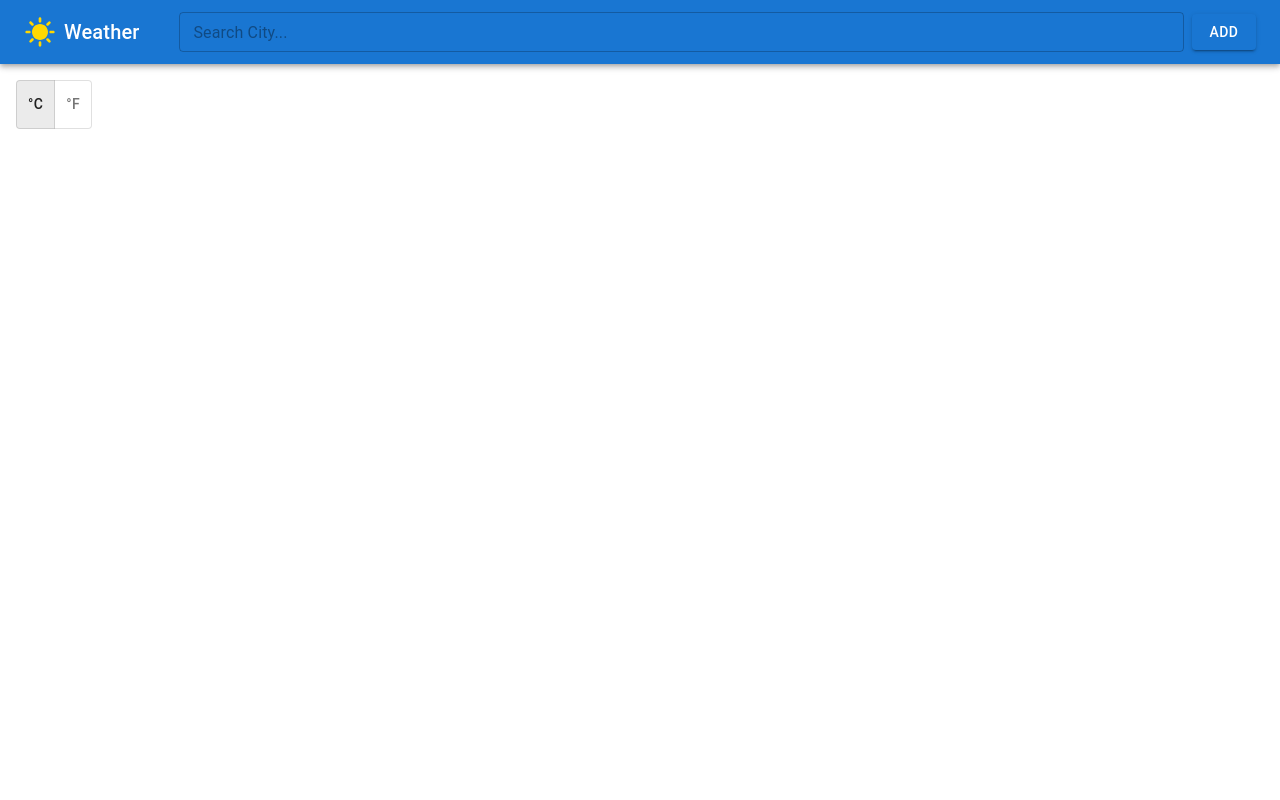
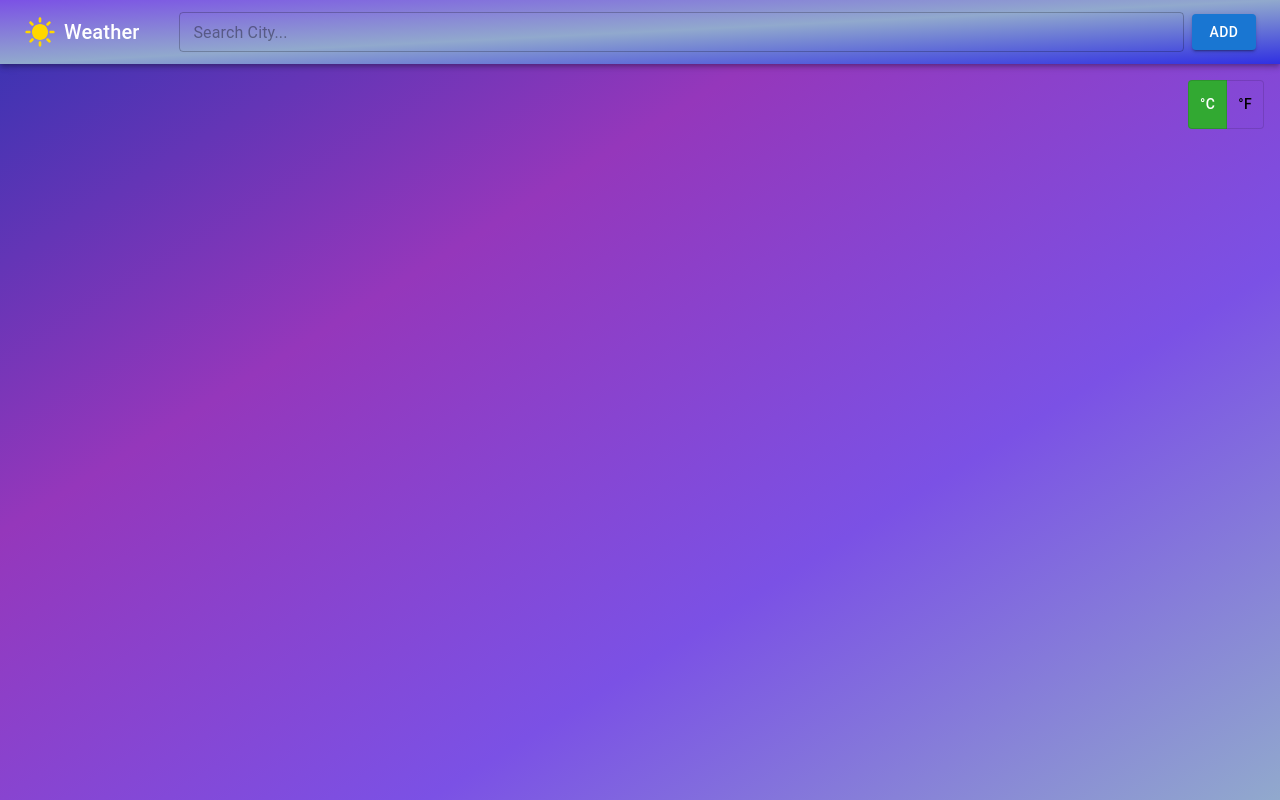
Before and after one commit to GowthamAkula89/weather-dashboard, a React (Create React App) app: page / in a window 1280 px wide. Built offline with nearby package versions, Linux system fonts and the light colour scheme.

Commit message:
Update Styles

```diff
--- a/src/App.css
+++ b/src/App.css
@@ -1,38 +1,7 @@
 .App {
   text-align: center;
 }
-
-.App-logo {
-  height: 40vmin;
-  pointer-events: none;
+body{
+  height: 100vh;
+  background-image: linear-gradient(to bottom right, rgb(51, 51, 177), rgb(149, 55, 187), rgb(123, 81, 229), rgb(145, 169, 205) );
 }
-
-@media (prefers-reduced-motion: no-preference) {
-  .App-logo {
-    animation: App-logo-spin infinite 20s linear;
-  }
-}
-
-.App-header {
-  background-color: #282c34;
-  min-height: 100vh;
-  display: flex;
-  flex-direction: column;
-  align-items: center;
-  justify-content: center;
-  font-size: calc(10px + 2vmin);
-  color: white;
-}
-
-.App-link {
-  color: #61dafb;
-}
-
-@keyframes App-logo-spin {
-  from {
-    transform: rotate(0deg);
-  }
-  to {
-    transform: rotate(360deg);
-  }
-}
--- a/src/Components/Dashboard/dashboard.tsx
+++ b/src/Components/Dashboard/dashboard.tsx
@@ -21,7 +21,9 @@ interface DashboardProps {
 const Dashboard: React.FC<DashboardProps> = ({ widgets, removeWidget }) => {
     return (
         <Box sx={{ p: 2 }}>
+            <div className="toggle-btn" style ={{display:"flex", justifyContent:"end"}}>
                 <TemperatureToggle />
+            </div>
             <Grid container spacing={2} sx={{ mt: 2 }}>
                 {widgets.map((widget) => (
                 <Grid size={{ xs: 12, md: 4, lg:3 }} key={widget.id}>
--- a/src/Components/Header/header.css
+++ b/src/Components/Header/header.css
@@ -1,3 +1,6 @@
+.header{
+    background-image: linear-gradient(to bottom right, rgb(123, 81, 229), rgb(145, 169, 205), rgb(48, 48, 226) ) !important;
+}
 .appLogo {
     color: gold;
     font-size: 2rem;
--- a/src/Components/Header/header.tsx
+++ b/src/Components/Header/header.tsx
@@ -94,7 +94,7 @@ const Header: React.FC<HeaderProps> = ({ addWidget }) => {
   };
 
   return (
-    <AppBar position="static">
+    <AppBar position="static" className="header">
       <Toolbar sx={{ display: "flex", justifyContent: "space-between", gap: 5 }}>
         <Box sx={{ display: "flex", alignItems: "center" }}>
           <MdSunny className="appLogo" />
--- /dev/null
+++ b/src/Components/ToggleBtn/toggleBtn.css
@@ -0,0 +1,17 @@
+.toggle-button {
+    background-color: transparent !important;
+    color: black !important;
+}
+
+.toggle-button.active {
+    background-color: rgb(50, 169, 50) !important;
+    color: white !important;
+}
+
+.toggle-button:hover {
+    background-color: lightgray !important;
+}
+
+.toggle-button.active:hover {
+    background-color: rgb(14, 21, 14) !important;
+}
--- a/src/Components/ToggleBtn/toggleBtn.tsx
+++ b/src/Components/ToggleBtn/toggleBtn.tsx
@@ -1,7 +1,8 @@
 import React from 'react';
 import { ToggleButton, ToggleButtonGroup } from '@mui/material';
+import { useTemperature } from '../../temparatureContext';
+import './toggleBtn.css';
 
-import { useTemperature } from '../../temparatureContext';
 const TemperatureToggle: React.FC = () => {
   const { unit, setUnit } = useTemperature();
 
@@ -19,10 +20,18 @@ const TemperatureToggle: React.FC = () => {
       aria-label="temperature unit"
       sx={{ mb: 2 }}
     >
-      <ToggleButton value="C" aria-label="Celsius">
+      <ToggleButton
+        value="C"
+        aria-label="Celsius"
+        className={`toggle-button ${unit === 'C' ? 'active' : ''}`}
+      >
         °C
       </ToggleButton>
-      <ToggleButton value="F" aria-label="Fahrenheit">
+      <ToggleButton
+        value="F"
+        aria-label="Fahrenheit"
+        className={`toggle-button ${unit === 'F' ? 'active' : ''}`}
+      >
         °F
       </ToggleButton>
     </ToggleButtonGroup>
```
Lines whose indentation alone changed are shown as unchanged.
